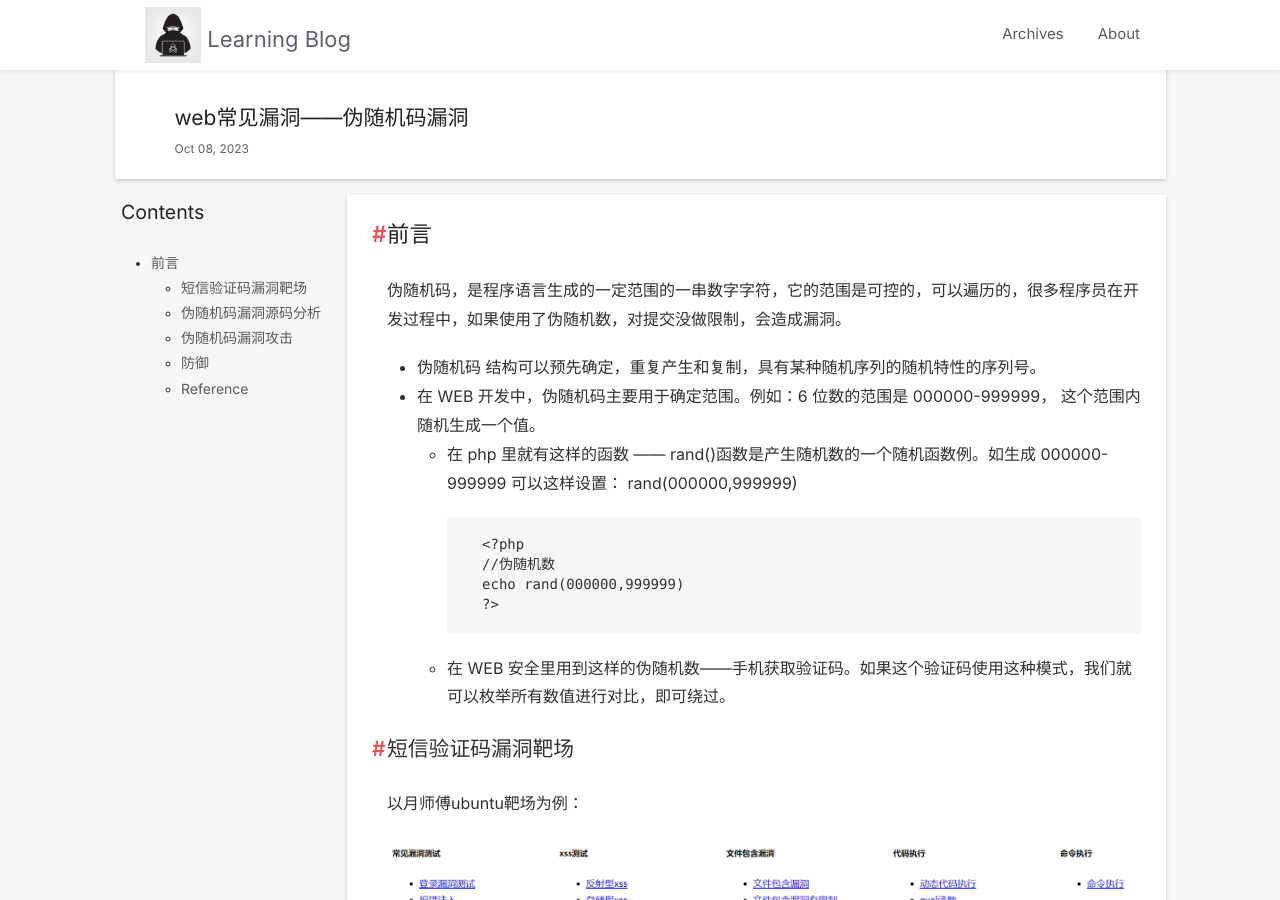
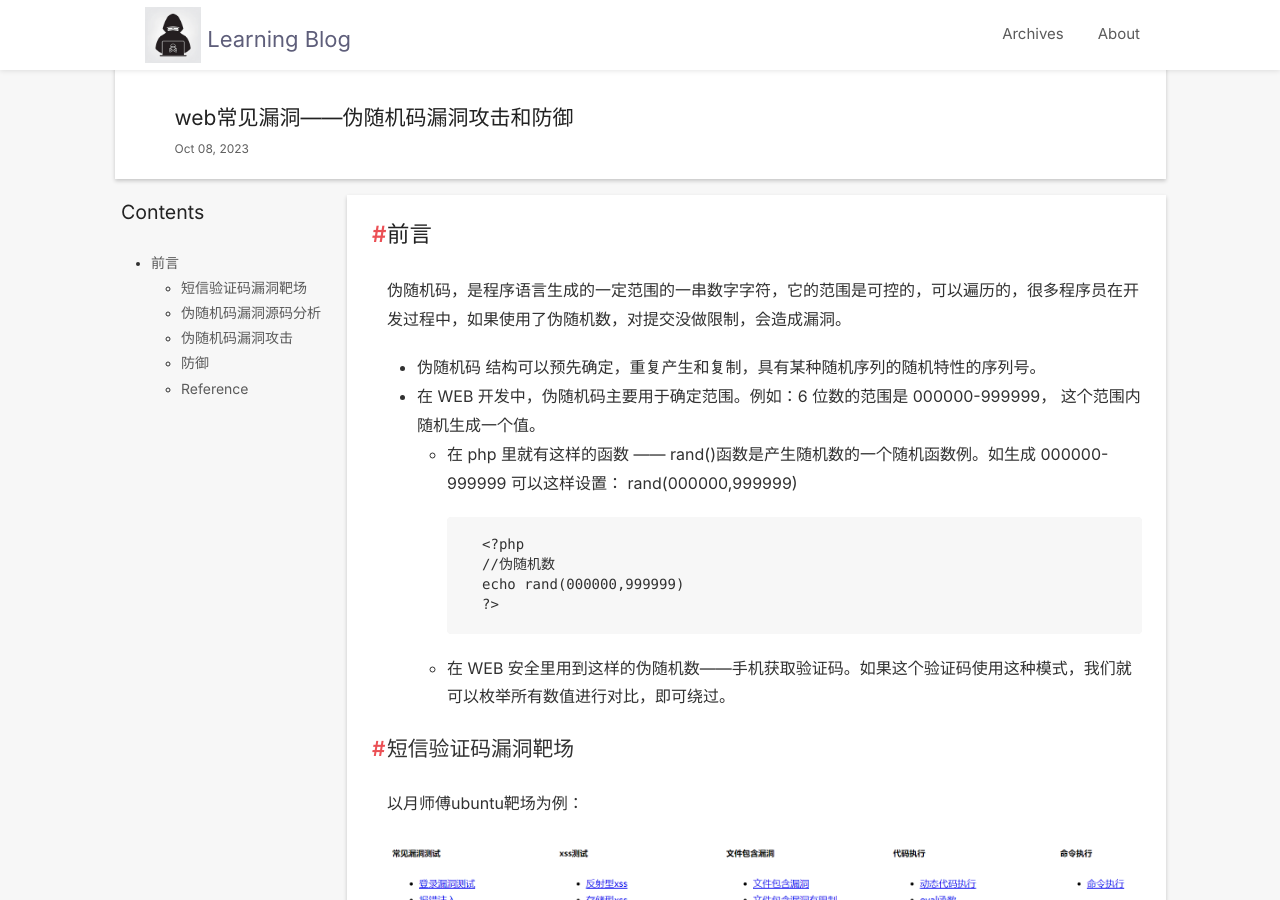
Before and after one commit to JWlovelearning/JWlovelearning.github.io, a Jekyll site: the page built from _posts/2023-10-09-post.md, in a window 1280 px wide and 900 px high. Built offline with Jekyll 4.4.1, drawn with Linux system fonts in a browser that asks for light colours; nearby versions of some CDN libraries; comment, search, counter and statistics services are not loaded; some of the changed text lies outside the part shown.

Commit message:
Update 2023-10-09-post.md

```diff
--- a/_posts/2023-10-09-post.md
+++ b/_posts/2023-10-09-post.md
@@ -1,6 +1,6 @@
 ---
 layout: post
-title: web常见漏洞——伪随机码漏洞
+title: web常见漏洞——伪随机码漏洞攻击和防御
 date: 2023-10-09 00:00:00 +0800
 category: web
 thumbnail: /style/image/thumbnail2.png
```
